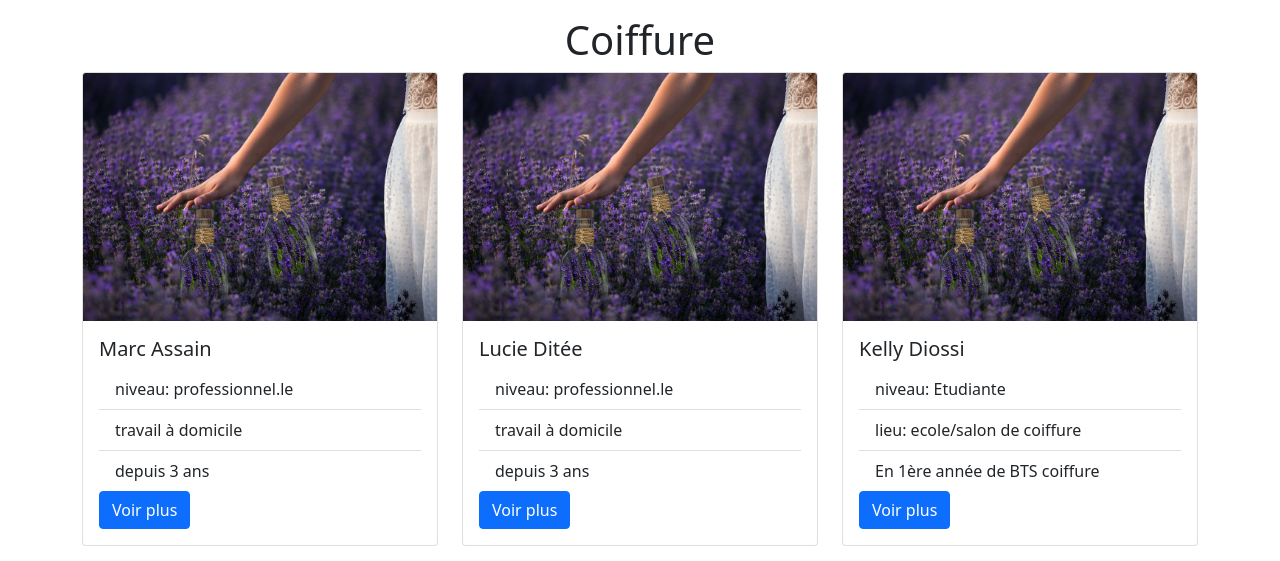
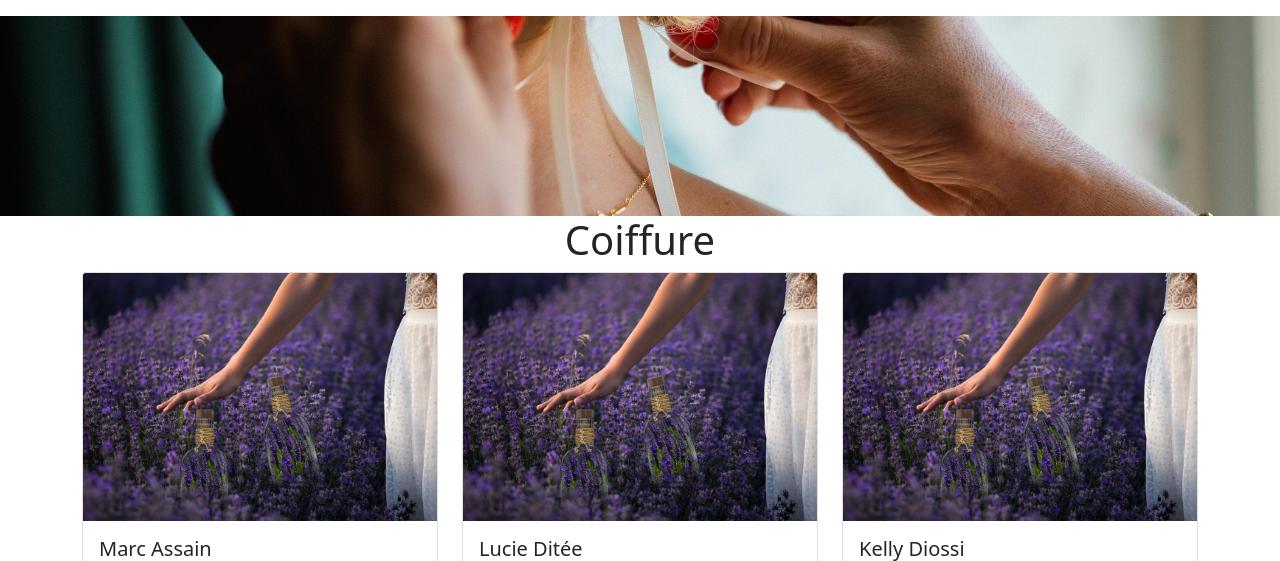
Before and after one commit to rose-br/mspr-wis1, a PHP site: page /coiffure in a window 1280 px wide. Shown: the part 63-624 px from the top of the page. Run offline with PHP 8.4, Linux system fonts and the light colour scheme.

Commit message:
update: all pages/footer

```diff
--- a/coiffure.php
+++ b/coiffure.php
@@ -1,6 +1,9 @@
 <?php require_once 'template-parts/header.php' ?>
 
 
+    <section id="home-hero" style="background-image: url(assets/images/coiffure-home.jpg)">
+
+    </section>
 
     <section id="service-cards">
         <div class="container">
--- a/manucure.php
+++ b/manucure.php
@@ -1,4 +1,9 @@
 <?php require_once 'template-parts/header.php' ?>
+
+
+    <section id="home-hero" style="background-image: url(assets/images/manucure-home.jpg)">
+
+    </section>
 
     <section id="service-cards">
         <div class="container">
--- a/template-parts/header.php
+++ b/template-parts/header.php
@@ -7,8 +7,8 @@
             <li class="deroulant"><a href="prestation">Les préstations &ensp;</a>
                 <ul class="sous">
                     <li><a href="maquillage">Maquillage</a></li>
+                    <li><a href="coiffure">Coiffure</a></li>
                     <li><a href="manucure">Manucure</a></li>
-                    <li><a href="coiffure">Coiffure</a></li>
                 </ul>
             </li>
             <li><a href="page%20form.php">Candidature modèle</a></li>
```
